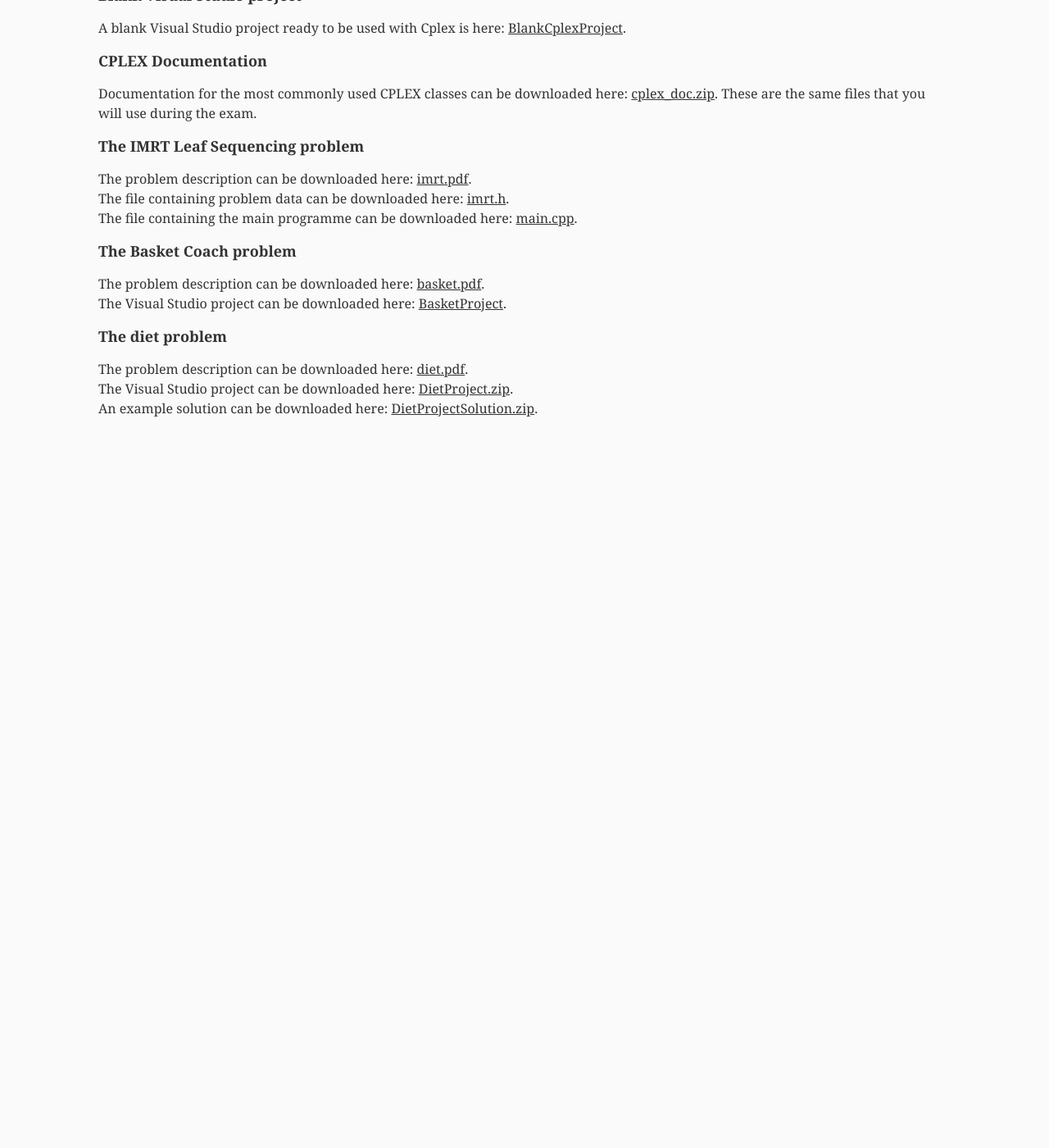
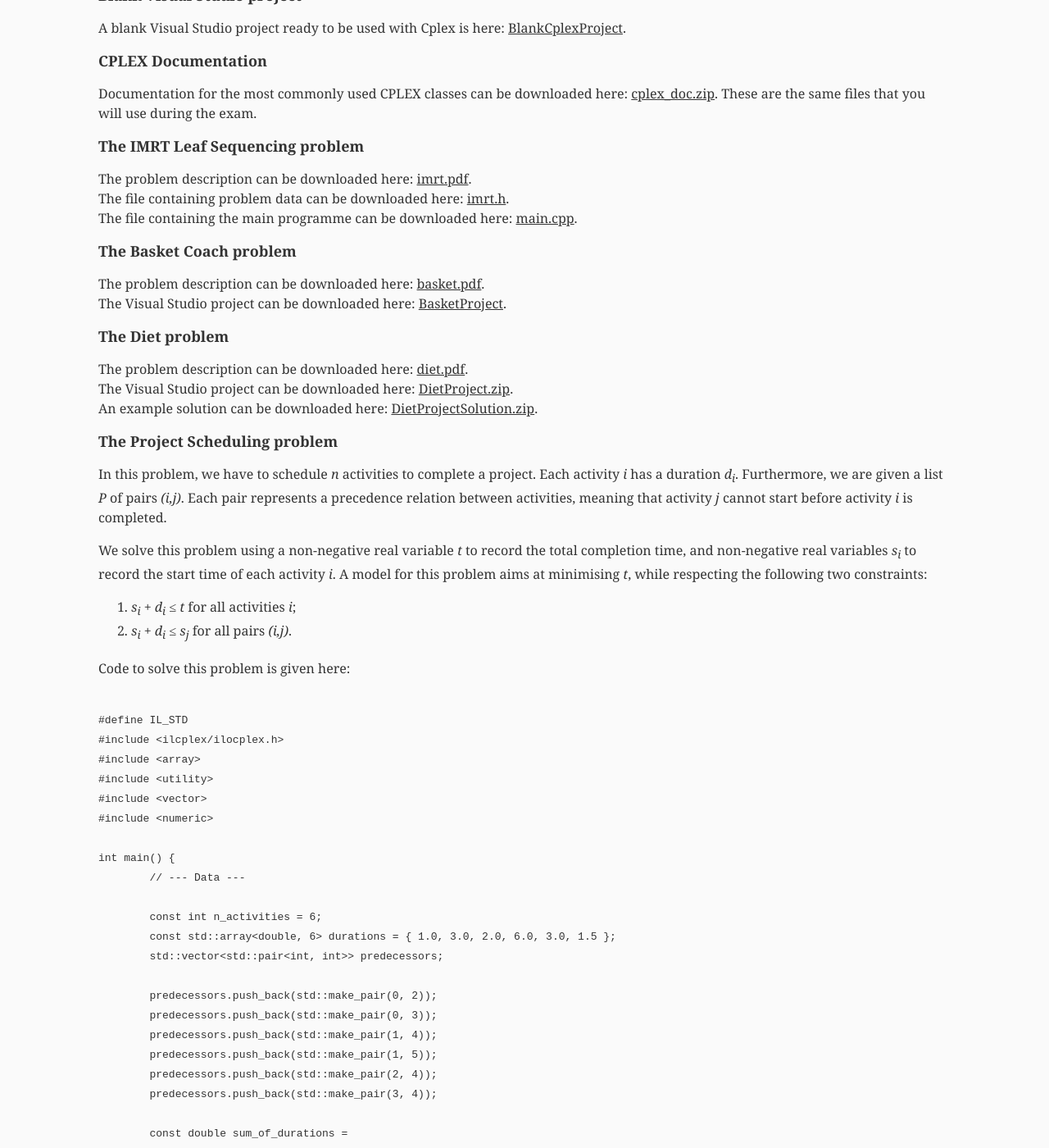
Before and after one commit to alberto-santini/alberto-santini.github.io, a Jekyll site: the page built from oa/index.html, in a window 1280 px wide and 1400 px high, scrolled down 1284 px. Shown: the whole window at 82% size. Built offline with Jekyll 4.4.1, drawn with Linux system fonts in a browser that asks for light colours; before the commit the page ends 1914 px from its top, so only the background shows below that; some of the changed text lies outside the part shown.

Commit message:
Added the project scheduling example

```diff
--- a/oa/index.html
+++ b/oa/index.html
@@ -103,12 +103,104 @@ layout: default
       The Visual Studio project can be downloaded here: <a href="/files/oa/BasketProject.zip">BasketProject</a>.
     </p>
 
-    <h1>The diet problem</h1>
+    <h1>The Diet problem</h1>
 
     <p>
       The problem description can be downloaded here: <a href="/files/oa/diet.pdf">diet.pdf</a>.<br/>
       The Visual Studio project can be downloaded here: <a href="/files/oa/DietProject.zip">DietProject.zip</a>.<br/>
       An example solution can be downloaded here: <a href="/files/oa/DietProjectSolution.zip">DietProjectSolution.zip</a>.<br/>
     </p>
+
+    <h1>The Project Scheduling problem</h1>
+
+    <p>
+      In this problem, we have to schedule <em>n</em> activities to complete a project.
+      Each activity <em>i</em> has a duration <em>d<sub>i</sub></em>.
+      Furthermore, we are given a list <em>P</em> of pairs <em>(i,j)</em>.
+      Each pair represents a precedence relation between activities, meaning that activity <em>j</em> cannot start before activity <em>i</em> is completed.
+    </p>
+
+    <p>
+      We solve this problem using a non-negative real variable <em>t</em> to record the total completion time, and non-negative real variables <em>s<sub>i</sub></em> to record the start time of each activity <em>i</em>.
+      A model for this problem aims at minimising <em>t</em>, while respecting the following two constraints:
+    </p>
+
+    <ol>
+      <li><em>s<sub>i</sub> + d<sub>i</sub> &le; t</em> for all activities <em>i</em>;</li>
+      <li><em>s<sub>i</sub> + d<sub>i</sub> &le; s<sub>j</sub></em> for all pairs <em>(i,j)</em>.</li>
+    </ol>
+
+    <p>
+      Code to solve this problem is given here:
+    </p>
+
+    <pre>
+      <code>
+#define IL_STD
+#include &lt;ilcplex/ilocplex.h&gt;
+#include &lt;array&gt;
+#include &lt;utility&gt;
+#include &lt;vector&gt;
+#include &lt;numeric&gt;
+
+int main() {
+	// --- Data ---
+
+	const int n_activities = 6;
+	const std::array&lt;double, 6&gt; durations = { 1.0, 3.0, 2.0, 6.0, 3.0, 1.5 };
+	std::vector&lt;std::pair&lt;int, int&gt;&gt; predecessors;
+
+	predecessors.push_back(std::make_pair(0, 2));
+	predecessors.push_back(std::make_pair(0, 3));
+	predecessors.push_back(std::make_pair(1, 4));
+	predecessors.push_back(std::make_pair(1, 5));
+	predecessors.push_back(std::make_pair(2, 4));
+	predecessors.push_back(std::make_pair(3, 4));
+
+	const double sum_of_durations =
+		std::accumulate(durations.begin(), durations.end(), 0);
+
+	// --- Here starts your code ---
+	IloEnv env;
+	IloModel model(env);
+
+	IloNumVar tot(env, 0, sum_of_durations, IloNumVar::Float);
+	IloNumVarArray start(env, n_activities, 0, sum_of_durations, IloNumVar::Float);
+
+	// Minimize variable tot:
+	model.add(IloObjective(env, tot));
+
+	// Constraints 1:
+	for(int i = 0; i &lt; n_activities; ++i) {
+		model.add(start[i] + durations[i] &lt;= tot);
+	}
+
+	// Constraints 2:
+	for(unsigned int k = 0; k &lt; predecessors.size(); ++k) {
+		int i = predecessors[k].first, j = predecessors[k].second;
+		model.add(start[i] + durations[i] &lt;= start[j]);
+	}
+
+	IloCplex cplex(model);
+
+	try {
+		if(cplex.solve()) {
+			for(int i = 0; i &lt; n_activities; ++i) {
+				std::cout &lt;&lt; cplex.getValue(start[i]) &lt;&lt; "\n";
+			}
+			std::cout &lt;&lt; "Total: " &lt;&lt; cplex.getValue(tot) &lt;&lt; "\n";
+		} else {
+			std::cerr &lt;&lt; "Cplex problem infeasible\n";
+		}
+	} catch(IloException&amp; e) {
+		std::cerr &lt;&lt; e.getMessage() &lt;&lt; "\n";
+	}
+
+	env.end();
+
+	return 0;
+}
+      </code>
+    </pre>
   </div>
 </section>
```
